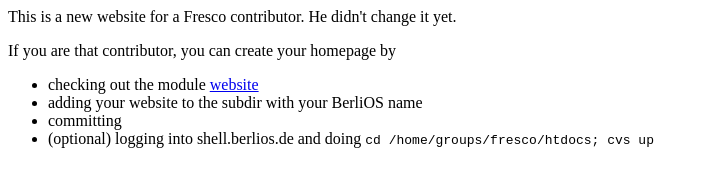
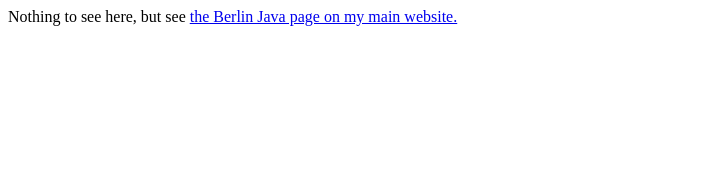
Before and after one commit to BackupTheBerlios/fresco, a plain HTML site: page website/benb/index.html in a window 1280 px wide. Shown: the whole page, without its empty margins (0-709 px from the left). Drawn offline with Linux system fonts and the light colour scheme.

Commit message:
Adding a lame page

```diff
--- a/website/benb/index.html
+++ b/website/benb/index.html
@@ -1,15 +1,6 @@
 <!DOCTYPE HTML PUBLIC "-//W3C//DTD HTML 4.0 Transitional//EN">
 <html><head><title>Personaly Fresco contributor Website</title></head><body>
 
-This is a new website for a Fresco contributor.
-He didn't change it yet.
-<p>
-If you are that contributor, you can create your homepage by
-<ul>
-<li>checking out the module <a href="http://cvs.berlios.de/cgi-bin/cvsweb.cgi/website/?cvsroot=fresco">website</a>
-<li>adding your website to the subdir with your BerliOS name
-<li>committing
-<li>(optional) logging into shell.berlios.de and doing <code>cd /home/groups/fresco/htdocs; cvs up</code>
-</ul>
+Nothing to see here, but see <a href="http://www.bucksch.org/1/projects/berlin/java">the Berlin Java page on my main website.</a>
 
 </body></html>
```
